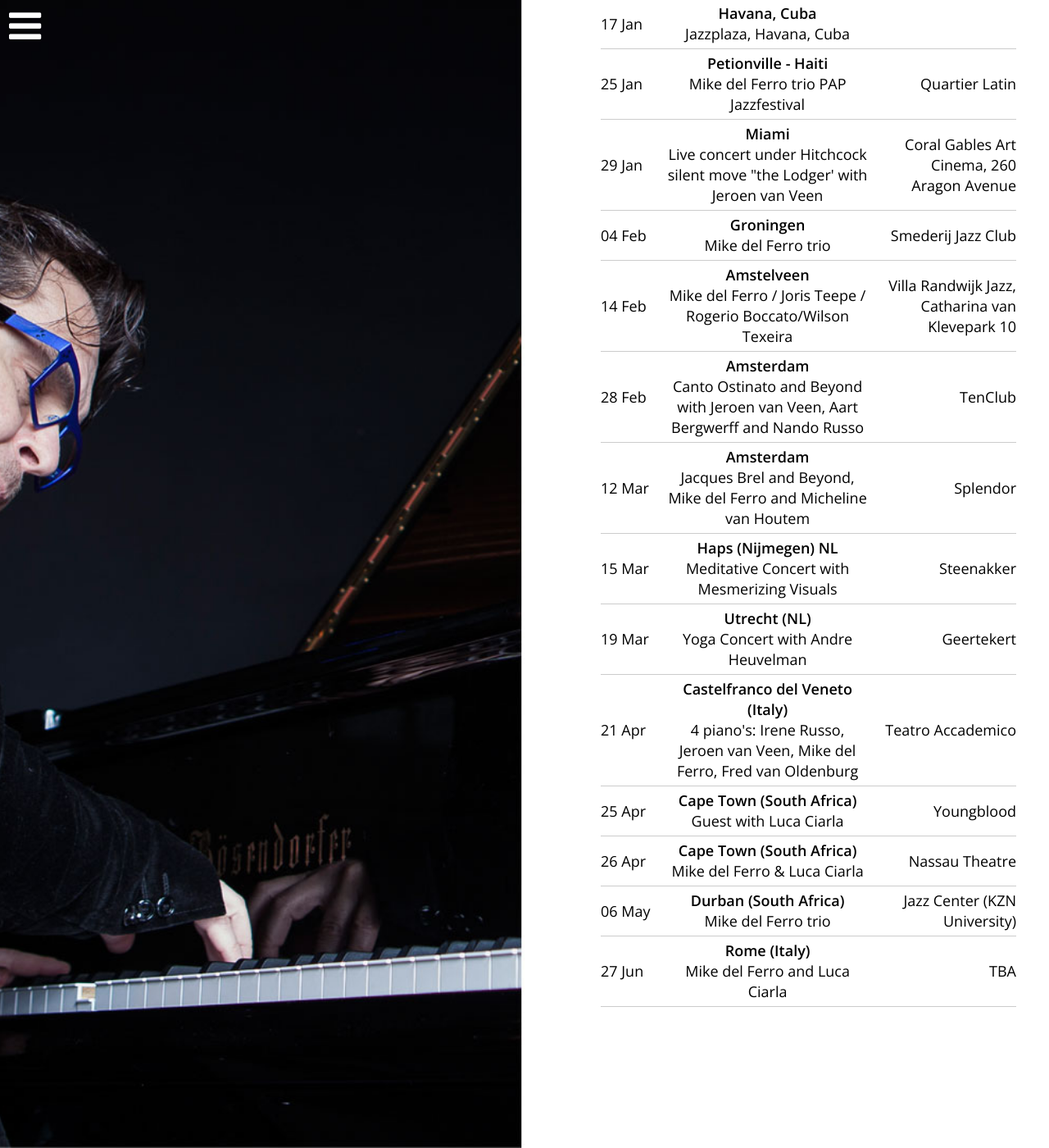
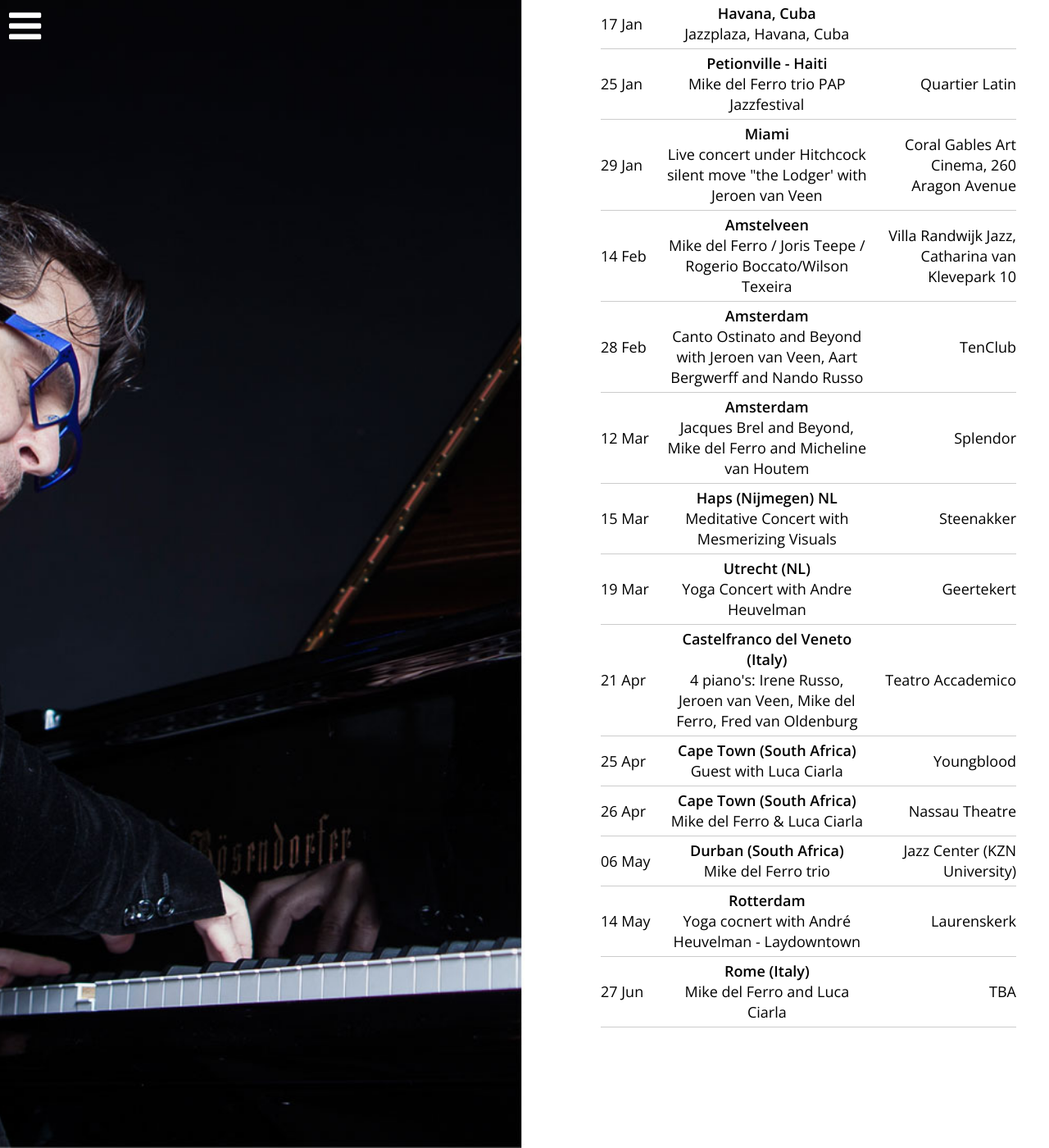
Before and after one commit to mikedelferro/website, a Jekyll site: the page built from agenda.html, in a window 1280 px wide and 1400 px high, scrolled down 295 px. Shown: the whole window at 82% size. Built offline with Jekyll 4.4.1, drawn with Linux system fonts in a browser that asks for light colours; nearby versions of some CDN libraries.

Commit message:
Updated '_data/gigs.yml' via CloudCannon

```diff
--- a/_data/gigs.yml
+++ b/_data/gigs.yml
@@ -29,11 +29,11 @@ items:
     location: Nassau Theatre
     venue: Cape Town (South Africa)
     url: 'https://www.grooteschuurhigh.co.za/'
-  - title: Mike del Ferro trio
-    date: 2020-02-04 21:00:00
-    location: Smederij Jazz Club
-    venue: Groningen
-    url:
+  - title: Yoga cocnert with André Heuvelman - Laydowntown
+    date: 2020-05-14 20:00:00
+    location: Laurenskerk
+    venue: Rotterdam
+    url: 'https://www.andreheuvelman.nl/lay-downtown/'
   - title: Mike del Ferro and Luca Ciarla
     date: 2020-06-27 20:00:00
     location: TBA
```
